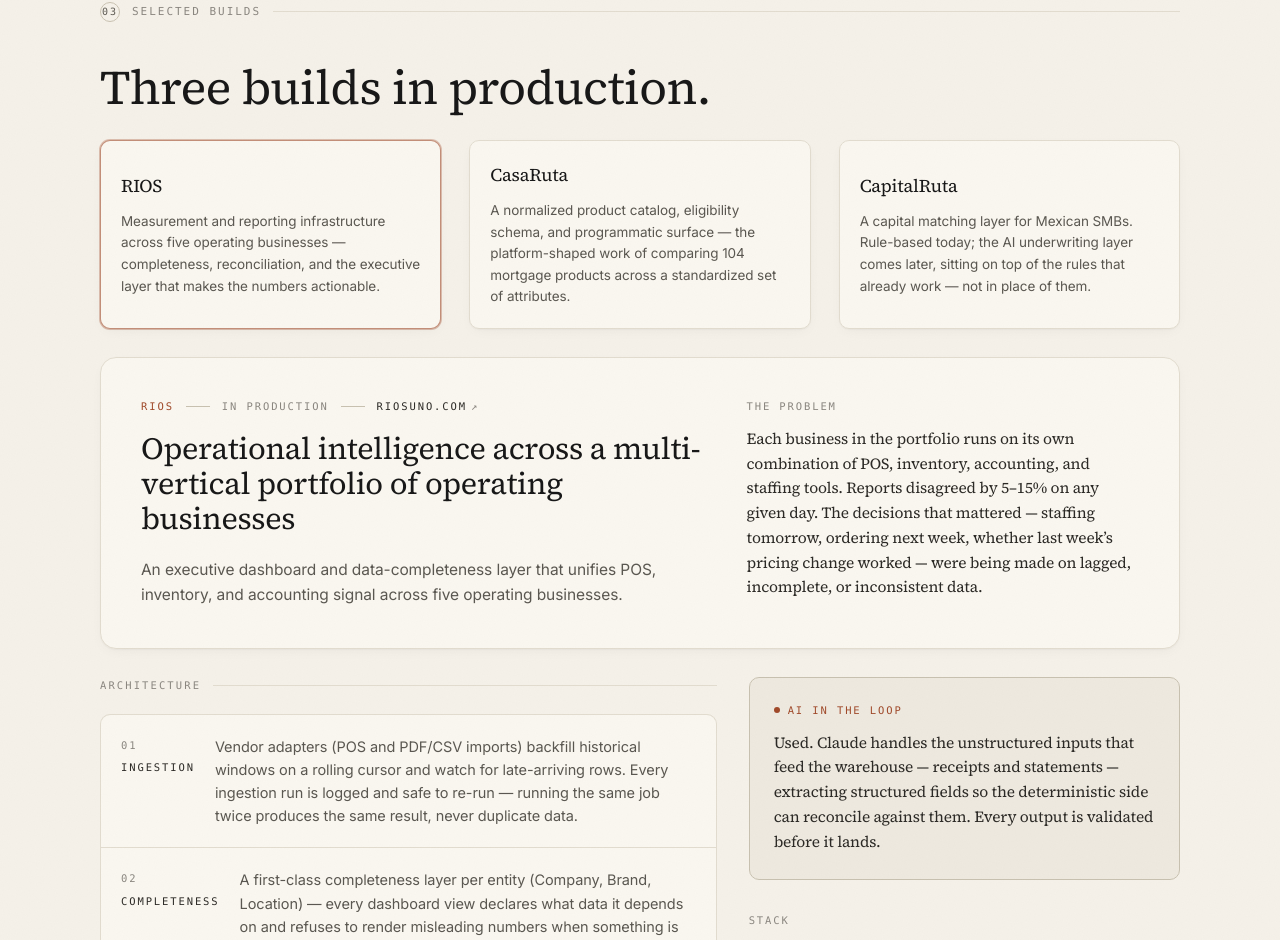
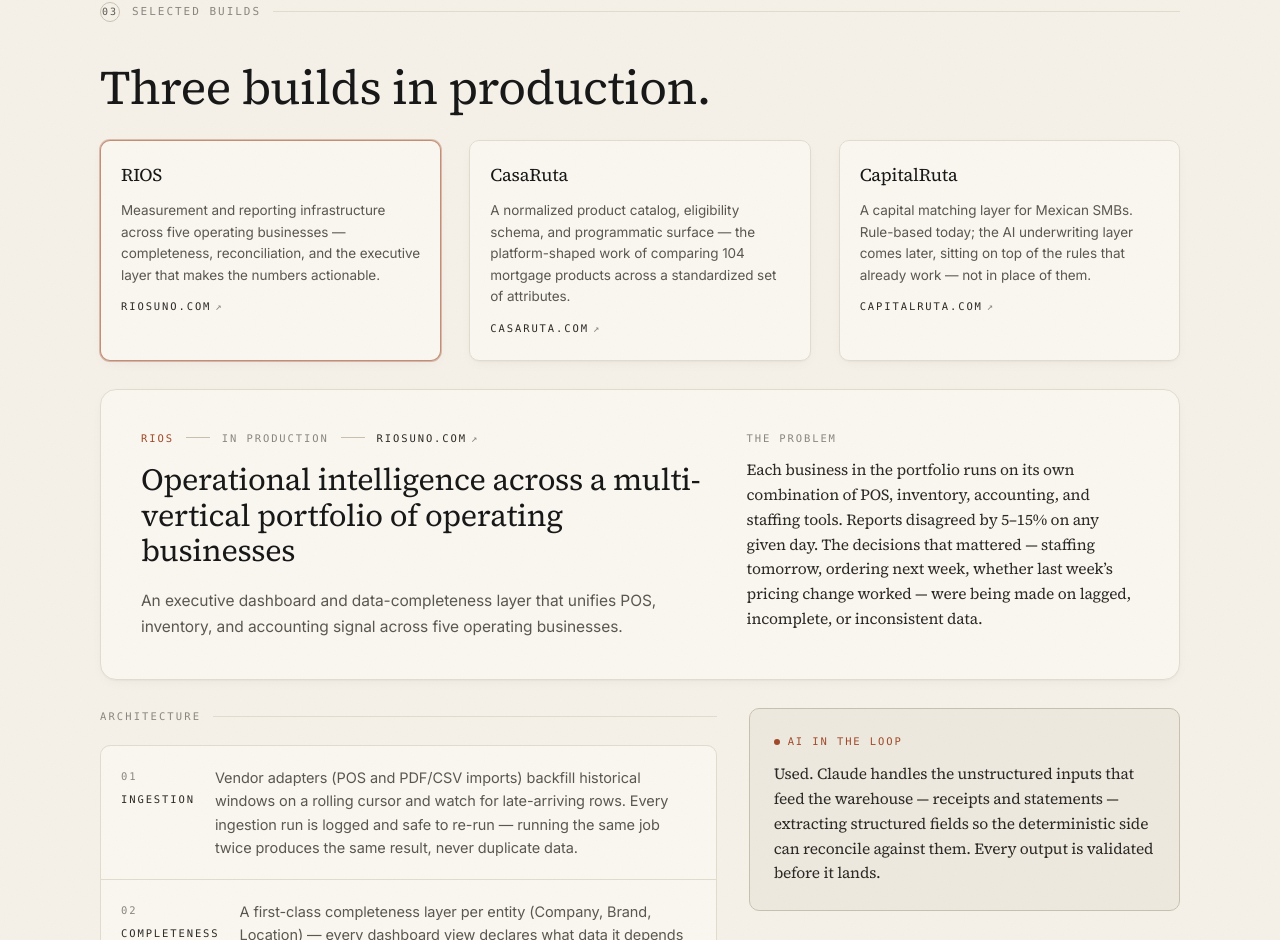
Before and after one commit to ShirleyS/shirleyio, a Next.js app: page / in a window 1280 px wide. Shown: the part 4134-5074 px from the top of the page. Built offline with nearby package versions, Linux system fonts and the light colour scheme.

Commit message:
role update

```diff
--- a/components/Systems.tsx
+++ b/components/Systems.tsx
@@ -193,6 +193,7 @@
   project,
   note,
   slug,
+  url,
   active,
   onSelect,
 }: {
@@ -200,16 +201,24 @@
   project: string;
   note: string;
   slug: string;
+  url?: string;
   active: boolean;
   onSelect: (slug: string) => void;
 }) {
   return (
-    <button
-      type="button"
+    <div
+      role="button"
+      tabIndex={0}
       onClick={() => onSelect(slug)}
+      onKeyDown={(e) => {
+        if (e.key === "Enter" || e.key === " ") {
+          e.preventDefault();
+          onSelect(slug);
+        }
+      }}
       aria-pressed={active}
       className={cn(
-        "group block w-full text-left rounded-[var(--radius-md)] border bg-[var(--color-bg-elevated)] p-5 shadow-[var(--shadow-soft)] transition-all duration-300 hover:-translate-y-0.5 hover:shadow-[var(--shadow-lift)]",
+        "group block w-full cursor-pointer rounded-[var(--radius-md)] border bg-[var(--color-bg-elevated)] p-5 text-left shadow-[var(--shadow-soft)] transition-all duration-300 hover:-translate-y-0.5 hover:shadow-[var(--shadow-lift)]",
         active
           ? "border-[var(--color-accent)]/60 ring-1 ring-[var(--color-accent)]/30"
           : "border-[var(--color-line)] hover:border-[var(--color-line-strong)]",
@@ -226,6 +235,18 @@
       <p className="mt-2.5 text-[13.5px] leading-[1.6] text-[var(--color-muted)]">
         {note}
       </p>
-    </button>
+      {url && (
+        <a
+          href={url}
+          target="_blank"
+          rel="noreferrer"
+          onClick={(e) => e.stopPropagation()}
+          className="mono mt-3 inline-flex items-center gap-1 text-[10.5px] uppercase tracking-[0.18em] text-[var(--color-ink-2)] transition-colors hover:text-[var(--color-accent)]"
+        >
+          {url.replace(/^https?:\/\//, "")}
+          <span aria-hidden className="text-[var(--color-subtle)]">↗</span>
+        </a>
+      )}
+    </div>
   );
 }
```
